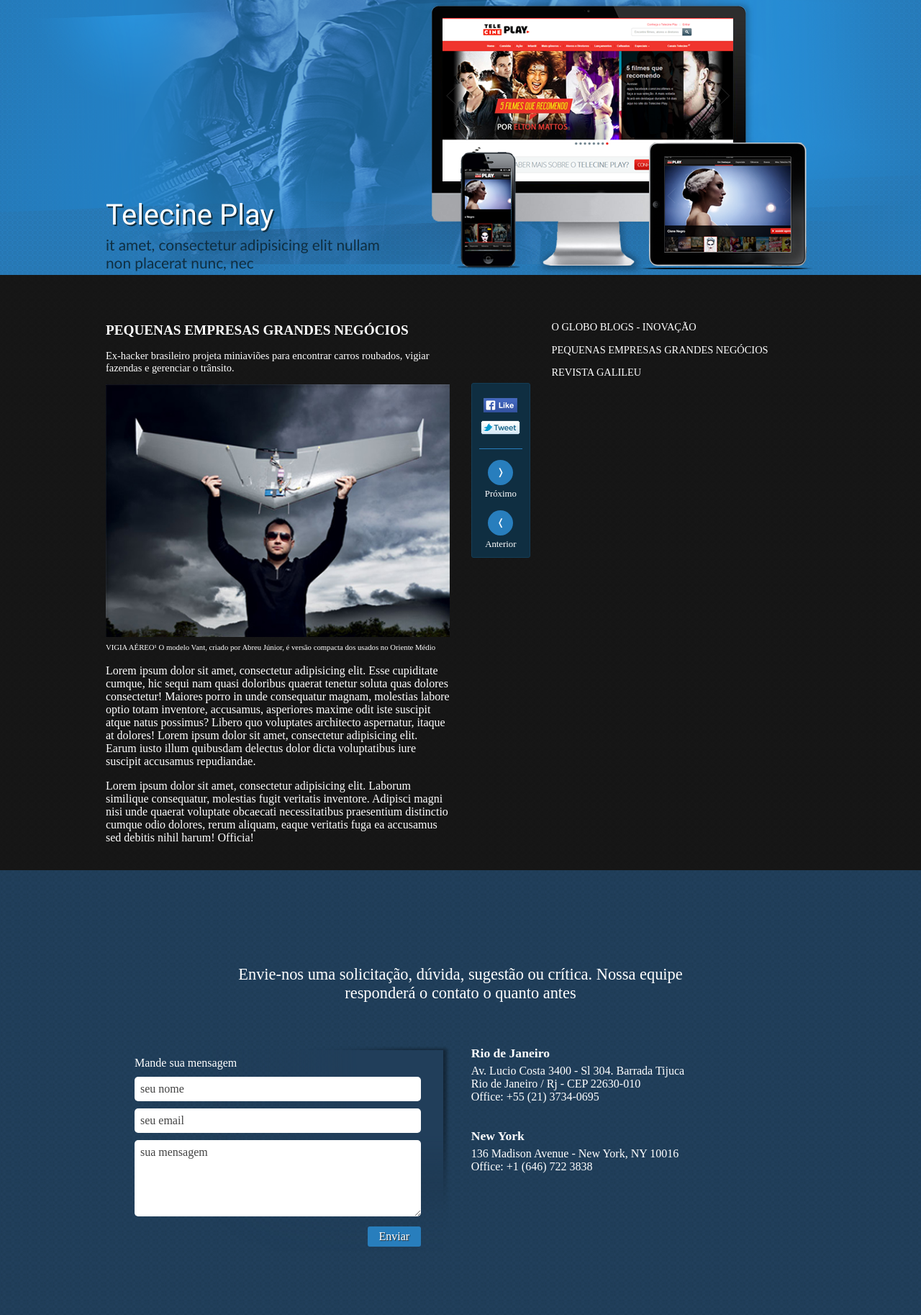
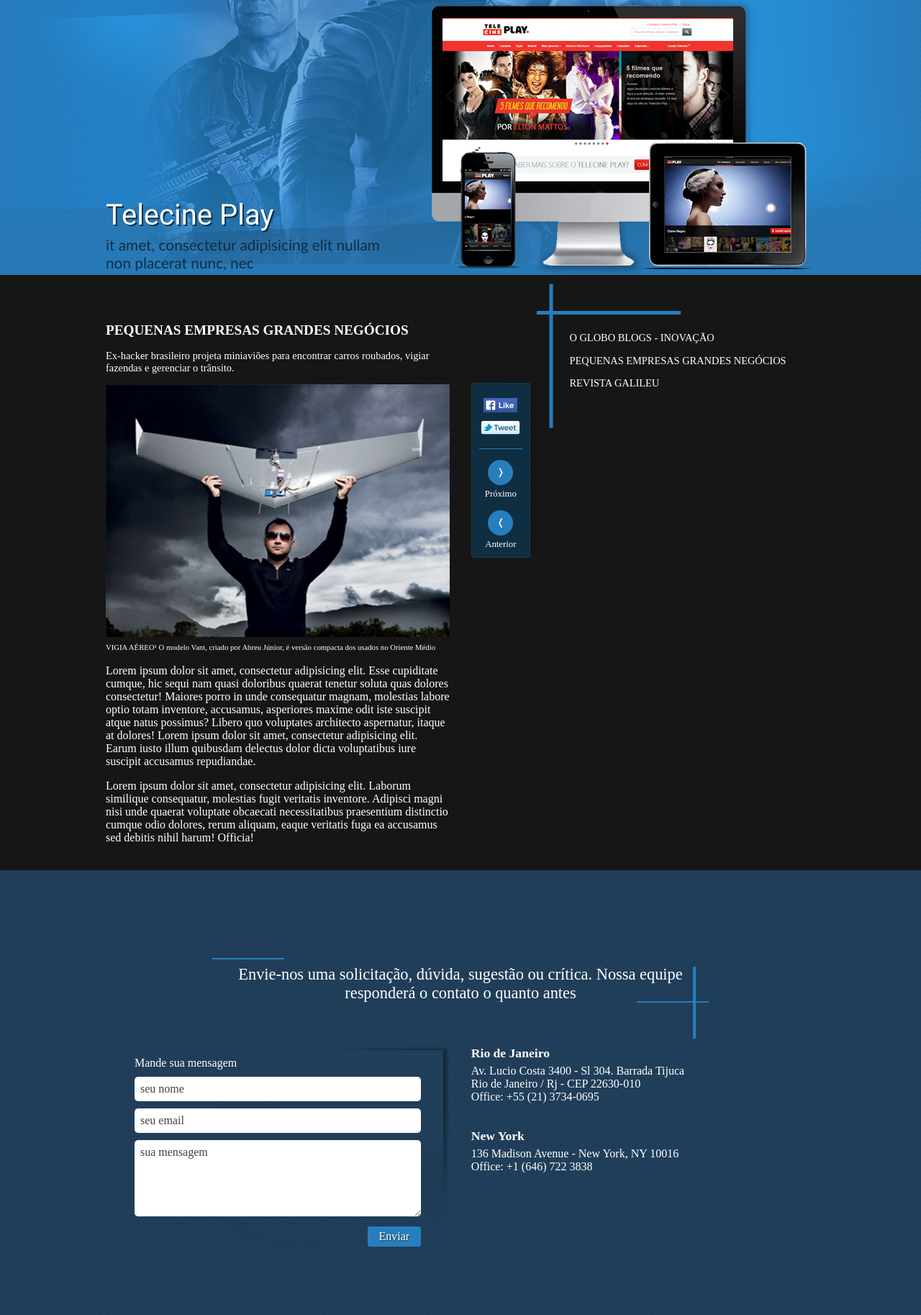
Before and after one commit to guilouro/stormsecurity, a Django app: page / in a window 1280 px wide. Shown: the part 153-1980 px from the top of the page at 72% size. Run offline with Django 3.2, Linux system fonts and the light colour scheme; parts of the project's set-up code (start-up, migrations or seed data) failed here and were passed over.

Commit message:
bar summary

```diff
--- /dev/null
+++ b/_src/assets/sass/_bar.sass
@@ -0,0 +1,41 @@
+%bar
+    background-color:  $second_color
+    position: absolute
+    display: block
+    width: 100px
+    height: 2px
+
+.bar
+
+    &-l-h
+        @extend %bar
+        top: -10px
+
+    &-r-h
+        @extend %bar
+        bottom: 0
+        right: 0
+
+    &-r-v
+        @extend %bar
+        +rotate(90deg)
+        height: 4px
+        right: -30px
+        top: 50px
+
+.summary
+    .bar
+        &-l-h
+            @extend %bar
+            width: 200px
+            height: 5px
+            top: 0
+            left: -20px
+
+        &-l-v
+            @extend %bar
+            width: 200px
+            height: 5px
+            top: 60px
+            left: -100px
+            +rotate(90deg)
--- /dev/null
+++ b/_src/assets/sass/_elements.sass
@@ -0,0 +1,31 @@
+%gradient
+    background: #303031 /* Old browsers */
+    background: -moz-linear-gradient(top,  #303031 0%, #0f1011 100%) /* FF3.6+ */
+    background: -webkit-gradient(linear, left top, left bottom, color-stop(0%,#303031), color-stop(100%,#0f1011)) /* Chrome,Safari4+ */
+    background: -webkit-linear-gradient(top,  #303031 0%,#0f1011 100%) /* Chrome10+,Safari5.1+ */
+    background: -o-linear-gradient(top,  #303031 0%,#0f1011 100%) /* Opera 11.10+ */
+    background: -ms-linear-gradient(top,  #303031 0%,#0f1011 100%) /* IE10+ */
+    background: linear-gradient(to bottom,  #303031 0%,#0f1011 100%) /* W3C */
+    filter: progid:DXImageTransform.Microsoft.gradient( startColorstr='#303031', endColorstr='#0f1011',GradientType=0 ) /* IE6-9 */
+
+
+@mixin placeholder
+    &::-webkit-input-placeholder
+        @content
+
+    &:-moz-placeholder
+        @content
+
+    &::-moz-placeholder
+        @content
+
+    &:-ms-input-placeholder
+        @content
+
+
+@mixin rotate($deg)
+    -ms-transform: rotate($deg)
+    -webkit-transform: rotate($deg)
+    transform: rotate($deg)
+
+// @mixin bar($width, $rotate)
--- a/_src/assets/sass/_globals.sass
+++ b/_src/assets/sass/_globals.sass
@@ -1,27 +1,3 @@
-%gradient
-    background: #303031 /* Old browsers */
-    background: -moz-linear-gradient(top,  #303031 0%, #0f1011 100%) /* FF3.6+ */
-    background: -webkit-gradient(linear, left top, left bottom, color-stop(0%,#303031), color-stop(100%,#0f1011)) /* Chrome,Safari4+ */
-    background: -webkit-linear-gradient(top,  #303031 0%,#0f1011 100%) /* Chrome10+,Safari5.1+ */
-    background: -o-linear-gradient(top,  #303031 0%,#0f1011 100%) /* Opera 11.10+ */
-    background: -ms-linear-gradient(top,  #303031 0%,#0f1011 100%) /* IE10+ */
-    background: linear-gradient(to bottom,  #303031 0%,#0f1011 100%) /* W3C */
-    filter: progid:DXImageTransform.Microsoft.gradient( startColorstr='#303031', endColorstr='#0f1011',GradientType=0 ) /* IE6-9 */
-
-@mixin placeholder
-    &::-webkit-input-placeholder
-        @content
-
-    &:-moz-placeholder
-        @content
-
-    &::-moz-placeholder
-        @content
-
-    &:-ms-input-placeholder
-        @content
-
-
 body
     background: $default_color url(../img/pattern_body.jpg)
     color: #fff
@@ -59,7 +35,6 @@
     text-decoration: none
 
 
-
 footer
     background: url(../img/pattern_footer.jpg)
     padding: 60px 0
@@ -69,6 +44,8 @@
         margin-bottom: 60px
         font-size: 1.4rem
         text-align: center
+        position: relative
+
 
     .form
         +j-column(6/12)
--- a/_src/assets/sass/_news.sass
+++ b/_src/assets/sass/_news.sass
@@ -38,6 +38,11 @@
     border-bottom: 1px solid $second_color
     padding: 10px 0 15px
 
+
 .summary
     +j-column(3.9/10)
+    position: relative
     font-size: 0.9rem
+
+    &__list
+        padding: 15px 25px
--- a/_src/assets/sass/style.sass
+++ b/_src/assets/sass/style.sass
@@ -2,8 +2,10 @@
 @import "jeet/jeet"
 @import "font"
 @import "variables"
+@import "elements"
 @import "globals"
 @import "menu"
 @import "banner"
 @import "news"
+@import "bar"
 @import "form"
--- a/assets/css/style.css
+++ b/assets/css/style.css
@@ -684,6 +684,7 @@
   margin-bottom: 60px;
   font-size: 1.4rem;
   text-align: center;
+  position: relative;
 }
 footer .form {
   float: left;
@@ -845,10 +846,54 @@
   width: 37.17%;
   margin-left: 0;
   margin-right: 3%;
+  position: relative;
   font-size: 0.9rem;
 }
 .summary:last-child {
   margin-right: 0;
+}
+.summary__list {
+  padding: 15px 25px;
+}
+
+.bar-l-h, .bar-r-h, .bar-r-v, .summary .bar-l-h, .summary .bar-l-v {
+  background-color: #287ebd;
+  position: absolute;
+  display: block;
+  width: 100px;
+  height: 2px;
+}
+
+.bar-l-h {
+  top: -10px;
+}
+.bar-r-h {
+  bottom: 0;
+  right: 0;
+}
+.bar-r-v {
+  -ms-transform: rotate(90deg);
+  -webkit-transform: rotate(90deg);
+  transform: rotate(90deg);
+  height: 4px;
+  right: -30px;
+  top: 50px;
+}
+
+.summary .bar-l-h {
+  width: 200px;
+  height: 5px;
+  top: 0;
+  left: -20px;
+}
+.summary .bar-l-v {
+  width: 200px;
+  height: 5px;
+  top: 60px;
+  left: -100px;
+  -ms-transform: rotate(90deg);
+  -webkit-transform: rotate(90deg);
+  transform: rotate(90deg);
 }
 
 form {
--- a/templates/base.html
+++ b/templates/base.html
@@ -54,7 +54,10 @@
         <section>
 
                 <div class="citation">
+                    <div class="bar-l-h"></div>
                     <p>Envie-nos uma solicitação, dúvida, sugestão ou crítica. Nossa equipe responderá o contato o quanto antes</p>
+                    <div class="bar-r-h"></div>
+                    <div class="bar-r-v"></div>
                 </div>
 
                 <article class="form">
--- a/templates/core/index.html
+++ b/templates/core/index.html
@@ -29,9 +29,13 @@
         </div>
 
         <article class="summary">
-            <p><a href="#">O GLOBO BLOGS - INOVAÇÃO</a></p>
-            <p><a href="#" class="summary--active">PEQUENAS EMPRESAS GRANDES NEGÓCIOS</a></p>
-            <p><a href="#">REVISTA GALILEU</a></p>
+            <div class="bar-l-h"></div>
+            <div class="bar-l-v"></div>
+            <div class="summary__list">
+                <p><a href="#">O GLOBO BLOGS - INOVAÇÃO</a></p>
+                <p><a href="#" class="summary--active">PEQUENAS EMPRESAS GRANDES NEGÓCIOS</a></p>
+                <p><a href="#">REVISTA GALILEU</a></p>
+            </div>
         </article>
     </div>
 
```
Also changed, not shown: 1 other file.
